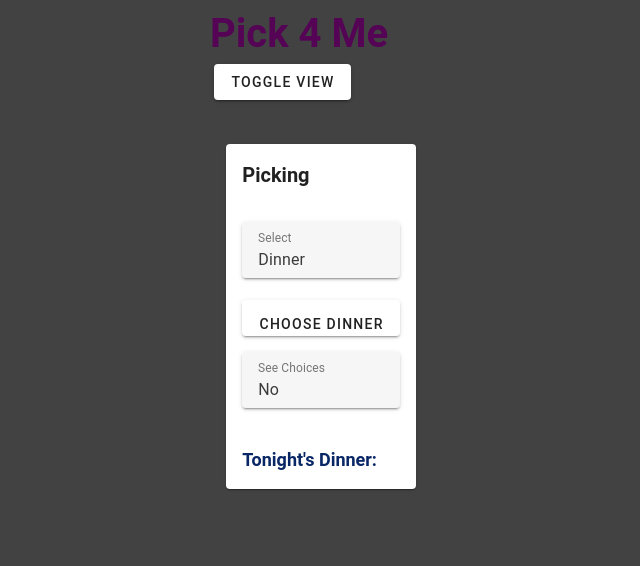
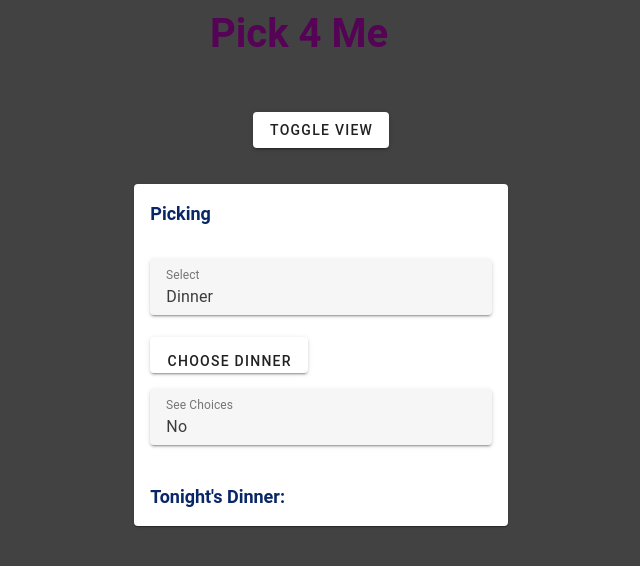
Before and after one commit to AiJones1/PickMe, a Vue app: page / in a window 1280 px wide. Shown: the top 566 px of the page, without its empty margins (319-959 px from the left). Built offline with nearby package versions, Linux system fonts and the light colour scheme; some icons are missing.

Commit message:
more styling changes

```diff
--- a/src/App.vue
+++ b/src/App.vue
@@ -1,7 +1,7 @@
 <template>
   <v-container>
     <v-row
-      class="flex justify-center"
+      class="flex justify-center pb-12"
     >
       <h1>Pick 4 Me</h1>
       <Icon
@@ -10,8 +10,12 @@
         height="44"
       />
     </v-row>
-    <v-row justify="center">
-      <picking />
+    <v-row
+      justify="center"
+    >
+      <v-col cols="4">
+        <picking />
+      </v-col>
     </v-row>
   </v-container>
 </template>
--- a/src/components/ChooseMenu.vue
+++ b/src/components/ChooseMenu.vue
@@ -1,11 +1,10 @@
 <template>
-  <div class="pt-8">
-    <v-col cols="12">
+  <div class="w-full">
     <v-card>
       <div class="py-4 px-4">
-          <h2 class="pb-8">
+        <h3 class="pb-8">
           Picking
-          </h2>
+        </h3>
         <v-select
           v-model="selectionView"
           label="Select"
@@ -46,7 +45,12 @@
           Tonight's date: {{ tonightOption }}
         </h3>
 
-        <!-- <h2>Dinner Options</h2>
+        <div
+          v-if="seeMenu"
+          class="pt-12"
+        >
+          <div v-if="selectionView === 'dinner'">
+            <h3>Dinner Options</h3>
             <v-list v-if="seeMenu">
               <v-list-item
                 v-for="dinner in dinnerIdeas"
@@ -55,6 +59,8 @@
                 {{ dinner }}
               </v-list-item>
             </v-list>
+          </div>
+          <div v-if="selectionView === 'date'">
             <h3>Date Options</h3>
             <v-list v-if="seeMenu">
               <v-list-item
@@ -63,16 +69,17 @@
               >
                 {{ date }}
               </v-list-item>
-    </v-list> -->
+            </v-list>
+          </div>
+        </div>
       </div>
     </v-card>
-    </v-col>
   </div>
 </template>
 <script setup>
 import { ref } from 'vue'
 
-const dinner = [
+const dinnerIdeas = ref([
   'Chicken Katsu Curry',
   'Frozen Pizza',
   'Kebabs',
@@ -86,7 +93,7 @@ const dinner = [
   'Burgers',
   'Salmon and Cous Cous',
   'HSP',
-]
+])
 const dateIdeas = ref([
   'Cinemas',
   'Restaurant',
@@ -112,11 +119,11 @@ const opts = [
 ]
 
 function pickDinner() {
-  tonightDinner.value = dinner[Math.floor(Math.random() * dinner.length)]
+  tonightDinner.value = dinnerIdeas.value[Math.floor(Math.random() * dinnerIdeas.value.length)]
 }
 
 function pickDate() {
-  tonightOption.value = date[Math.floor(Math.random() * date.length)]
+  tonightOption.value = dateIdeas[Math.floor(Math.random() * dateIdeas.value.length)]
 }
 
 // function dinnerMenu() {
--- a/src/components/Picking.vue
+++ b/src/components/Picking.vue
@@ -1,10 +1,14 @@
 <template>
   <div>
-    <v-btn @click="toggleView()">
-      Toggle View
-    </v-btn>
+    <v-row justify="center">
+      <v-btn
+        class="mb-12"
+        @click="toggleView()"
+      >
+        Toggle View
+      </v-btn>
+    </v-row>
     <choose-menu v-if="view === 0" />
-
     <add-options v-else />
   </div>
 </template>
@@ -13,15 +17,11 @@ import { ref } from "vue";
 import AddOptions from "./AddOptions.vue";
 import ChooseMenu from "./ChooseMenu.vue";
 
-// reactive state
-
+//refs
 const view = ref(0);
 
+//methods
 function toggleView() {
   view.value = view.value === 0 ? 1 : 0;
 }
-
-// lifecycle hooks
 </script>
-
-<style></style>
```
Lines whose indentation alone changed are shown as unchanged.
